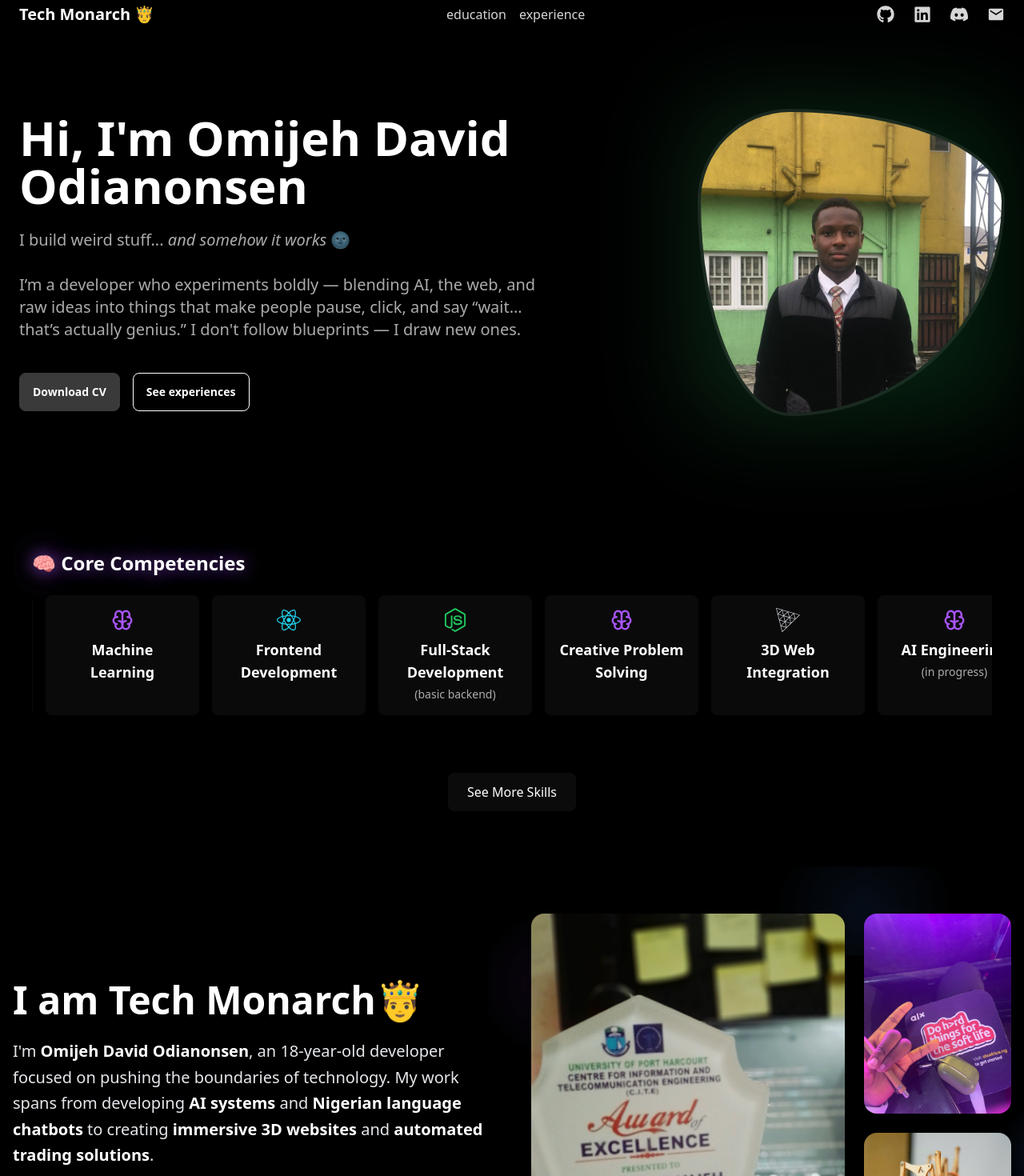
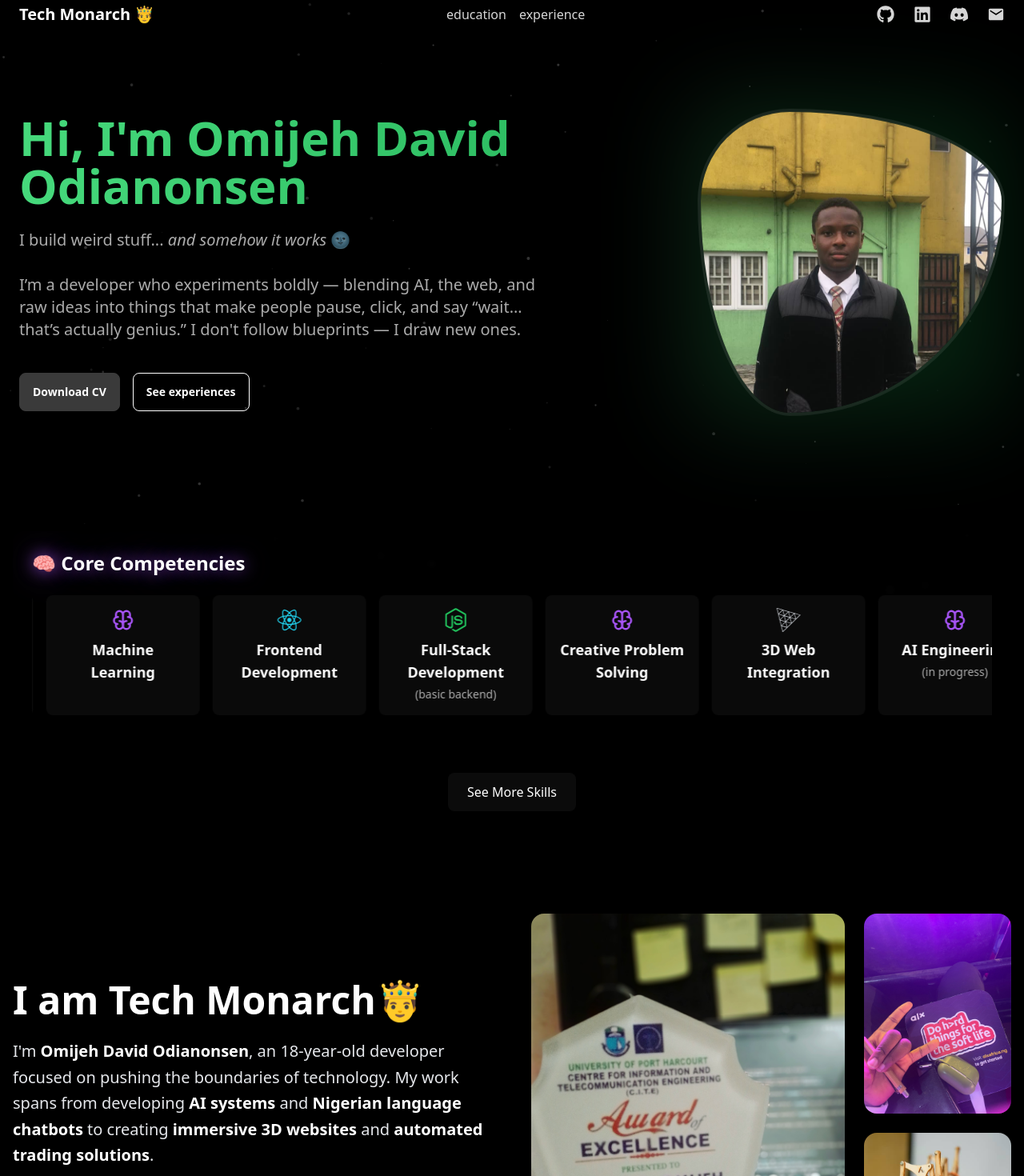
Before and after one commit to tech-monarch/portfolioV2, a React (Vite) app: page / in a window 1280 px wide. Shown: the part 20-1490 px from the top of the page at 80% size. Built offline with nearby package versions, Linux system fonts and the light colour scheme.

Commit message:
Shinra Tensei

```diff
--- a/src/App.css
+++ b/src/App.css
@@ -1,22 +1,38 @@
+#root {
+  max-width: 1440px;
+  margin: 0 auto;
+}
+
+@media (max-width: 768px) {
+  #root {
+    padding: 1rem;
+  }
+}
+
+@keyframes gradientShift {
+  0% {
+    background-position: 0% 50%;
+  }
+  50% {
+    background-position: 100% 50%;
+  }
+  100% {
+    background-position: 0% 50%;
+  }
+}
+
 @keyframes float {
   0% {
-    transform: translate(0, 0) scale(1);
-    opacity: 0.5;
+    transform: translateY(0px);
   }
-  33% {
-    transform: translate(30px, -50px) scale(1.1);
-    opacity: 0.8;
-  }
-  66% {
-    transform: translate(-20px, 20px) scale(0.9);
-    opacity: 0.6;
+  50% {
+    transform: translateY(-20px);
   }
   100% {
-    transform: translate(0, 0) scale(1);
-    opacity: 0.5;
+    transform: translateY(0px);
   }
 }
 
 .animate-float {
-  animation: float linear infinite;
+  animation: float 6s ease-in-out infinite;
 }
--- a/src/components/About.jsx
+++ b/src/components/About.jsx
@@ -11,25 +11,8 @@ const About = () => {
   ];
 
   return (
-    <section className="py-16 min-h-screen bg-base-100 relative overflow-hidden">
-      <div className="absolute inset-0 overflow-hidden">
-        {[...Array(6)].map((_, i) => (
-          <div
-            key={i}
-            className="absolute rounded-full mix-blend-screen animate-float"
-            style={{
-              width: `${Math.random() * 200 + 100}px`,
-              height: `${Math.random() * 200 + 100}px`,
-              background: `radial-gradient(circle at center, ${['rgba(147, 51, 234, 0.15)', 'rgba(59, 130, 246, 0.15)', 'rgba(16, 185, 129, 0.15)'][i % 3]} 0%, transparent 70%)`,
-              left: `${Math.random() * 100}%`,
-              top: `${Math.random() * 100}%`,
-              animationDelay: `${i * 2}s`,
-              animationDuration: `${Math.random() * 10 + 20}s`
-            }}
-          />
-        ))}
-      </div>
-      <div className="container mx-auto px-4 relative z-10">
+    <section className="py-16 min-h-screen bg-base-100">
+      <div className="container mx-auto px-4">
         <div className="flex flex-col md:flex-row items-center gap-12">
           <div className="w-full md:w-1/2 space-y-6" data-aos="fade-up" data-aos-duration="1000">
             <h2 className="text-5xl font-extrabold text-primary-content bg-clip-text bg-gradient-to-r from-primary to-secondary">
--- a/src/components/Hero.jsx
+++ b/src/components/Hero.jsx
@@ -2,27 +2,29 @@ import { FaGithub, FaLinkedin } from 'react-icons/fa';
 import { MdEmail } from 'react-icons/md';
 import { SiDiscord } from 'react-icons/si';
 import Skills from './Skills';
+import ParticleBackground from './ParticleBackground';
 
 const Hero = () => {
   return (
-    <div className="min-h-screen bg-base-100 text-base-content">
+    <div className="min-h-screen bg-base-100 text-base-content relative">
+      <ParticleBackground />
       <nav className="py-6 px-4 md:px-6 flex flex-col md:flex-row justify-between items-center gap-4 md:gap-0">
         <div className="text-xl font-semibold text-primary-content">Tech Monarch 🤴</div>
         <div className="flex space-x-4">
-          <a href="#education" className="text-base-content hover:text-primary-content transition-colors">education</a>
-          <a href="#experience" className="text-base-content hover:text-primary-content transition-colors">experience</a>
+          <a href="#education" className="text-base-content hover:text-primary-content transition-all duration-300 hover:scale-110 hover:-translate-y-1">education</a>
+          <a href="#experience" className="text-base-content hover:text-primary-content transition-all duration-300 hover:scale-110 hover:-translate-y-1">experience</a>
         </div>
         <div className="flex space-x-6">
-          <a href="https://github.com/tech-monarch" target="_blank" rel="noopener noreferrer" className="text-base-content hover:text-primary-content transition-colors">
+          <a href="https://github.com/tech-monarch" target="_blank" rel="noopener noreferrer" className="text-base-content hover:text-primary-content transition-all duration-300 hover:scale-110 hover:-translate-y-1">
             <FaGithub size={22} />
           </a>
-          <a href="https://linkedin.com/in/tech-monarch" target="_blank" rel="noopener noreferrer" className="text-base-content hover:text-primary-content transition-colors">
+          <a href="https://linkedin.com/in/tech-monarch" target="_blank" rel="noopener noreferrer" className="text-base-content hover:text-primary-content transition-all duration-300 hover:scale-110 hover:-translate-y-1">
             <FaLinkedin size={22} />
           </a>
-          <a href="https://discord.com/users/tech-monarch" target="_blank" rel="noopener noreferrer" className="text-base-content hover:text-primary-content transition-colors">
+          <a href="https://discord.com/users/tech-monarch" target="_blank" rel="noopener noreferrer" className="text-base-content hover:text-primary-content transition-all duration-300 hover:scale-110 hover:-translate-y-1">
             <SiDiscord size={22} />
           </a>
-          <a href="mailto:tech-monarch@email.com" className="text-base-content hover:text-primary-content transition-colors">
+          <a href="mailto:tech-monarch@email.com" className="text-base-content hover:text-primary-content transition-all duration-300 hover:scale-110 hover:-translate-y-1">
             <MdEmail size={22} />
           </a>
         </div>
@@ -30,7 +32,7 @@ const Hero = () => {
 
       <main className="container mx-auto px-4 md:px-6 py-12 md:py-20 flex flex-col-reverse md:flex-row justify-between items-center gap-12 md:gap-8">
       <div className="max-w-2xl text-center md:text-left">
-  <h1 className="text-5xl md:text-6xl font-bold mb-6 text-primary-content">Hi, I'm Omijeh David Odianonsen</h1>
+  <h1 className="text-5xl md:text-6xl font-bold mb-6 text-primary-content bg-gradient-to-r from-green-400 to-green-600 bg-clip-text text-transparent" style={{backgroundSize: '200% 200%', animation: 'gradientShift 8s ease infinite'}}>Hi, I'm Omijeh David Odianonsen</h1>
   <p className="text-lg md:text-xl mb-10 text-base-content/80">
     I build weird stuff... <span className="italic">and somehow it works</span> 🌚  <br></br><br></br>
     I’m a developer who experiments boldly — blending AI, the web, and raw ideas into things that make people pause, click, and say “wait… that’s actually genius.”
@@ -58,7 +60,7 @@ const Hero = () => {
           <img
             src="./profile.jpg"
             alt="Omijeh David Odianonsen"
-            className="w-full h-full relative z-10 object-cover border-4 border-base-content/10 rounded-[30%_70%_70%_30%/30%_30%_70%_70%] hover:rounded-[70%_30%_30%_70%/30%_70%_70%_30%] transition-all duration-500 ease-in-out"
+            className="w-full h-full relative z-10 object-cover border-4 border-base-content/10 rounded-[30%_70%_70%_30%/30%_30%_70%_70%] hover:rounded-[70%_30%_30%_70%/30%_70%_70%_30%] transition-all duration-500 ease-in-out hover:shadow-glow-xl animate-float"
           />
         </div>
       </main>
--- /dev/null
+++ b/src/components/ParticleBackground.jsx
@@ -0,0 +1,85 @@
+import { useEffect, useRef } from 'react';
+
+const ParticleBackground = () => {
+  const canvasRef = useRef(null);
+
+  useEffect(() => {
+    const canvas = canvasRef.current;
+    const ctx = canvas.getContext('2d');
+    let animationFrameId;
+    let particles = [];
+
+    // Set canvas size
+    const resizeCanvas = () => {
+      canvas.width = window.innerWidth;
+      canvas.height = window.innerHeight;
+    };
+    resizeCanvas();
+    window.addEventListener('resize', resizeCanvas);
+
+    // Particle class
+    class Particle {
+      constructor() {
+        this.x = Math.random() * canvas.width;
+        this.y = Math.random() * canvas.height;
+        this.size = Math.random() * 2;
+        this.speedX = Math.random() * 0.5 - 0.25;
+        this.speedY = Math.random() * 0.5 - 0.25;
+        this.opacity = Math.random() * 0.5 + 0.2;
+      }
+
+      update() {
+        this.x += this.speedX;
+        this.y += this.speedY;
+
+        if (this.x < 0) this.x = canvas.width;
+        if (this.x > canvas.width) this.x = 0;
+        if (this.y < 0) this.y = canvas.height;
+        if (this.y > canvas.height) this.y = 0;
+      }
+
+      draw() {
+        ctx.beginPath();
+        ctx.arc(this.x, this.y, this.size, 0, Math.PI * 2);
+        ctx.fillStyle = `rgba(255, 255, 255, ${this.opacity})`;
+        ctx.fill();
+      }
+    }
+
+    // Create particles
+    const createParticles = () => {
+      const particleCount = 100;
+      for (let i = 0; i < particleCount; i++) {
+        particles.push(new Particle());
+      }
+    };
+    createParticles();
+
+    // Animation loop
+    const animate = () => {
+      ctx.clearRect(0, 0, canvas.width, canvas.height);
+      particles.forEach(particle => {
+        particle.update();
+        particle.draw();
+      });
+      animationFrameId = requestAnimationFrame(animate);
+    };
+    animate();
+
+    // Cleanup
+    return () => {
+      window.removeEventListener('resize', resizeCanvas);
+      cancelAnimationFrame(animationFrameId);
+    };
+  }, []);
+
+  return (
+    <canvas
+      ref={canvasRef}
+      className="fixed top-0 left-0 w-full h-full pointer-events-none z-0"
+      style={{ opacity: 0.3 }}
+    />
+  );
+};
+
+export default ParticleBackground;
```
